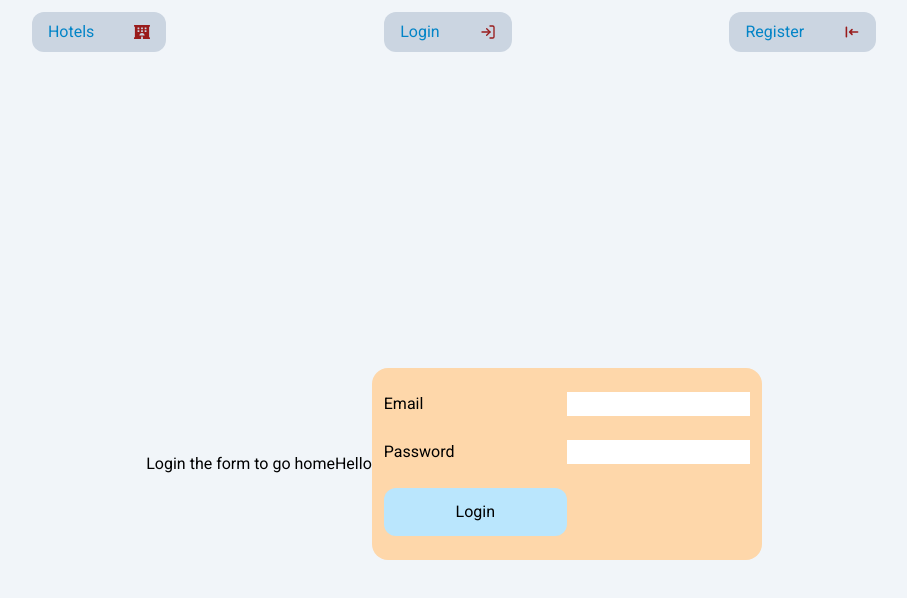
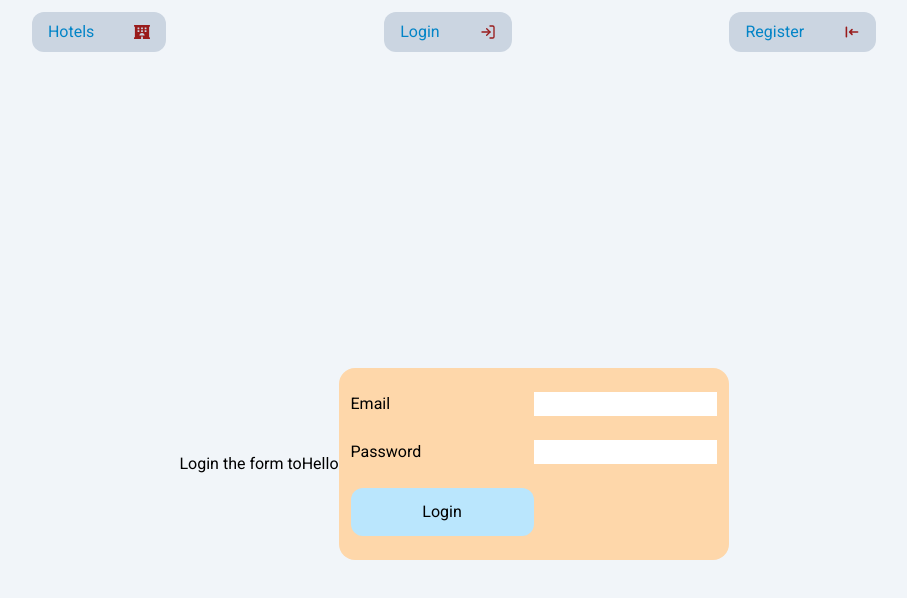
Before and after one commit to venkatsundaraj/airbnb, a React (Vite) app in the folder client/: page /login in a window 1280 px wide. Shown: the top 598 px of the page, without its empty margins (186-1093 px from the left). Built offline with nearby package versions, Linux system fonts and the light colour scheme.

Commit message:
dummy-commit1

```diff
--- a/client/src/pages/Login.jsx
+++ b/client/src/pages/Login.jsx
@@ -46,7 +46,7 @@ function Login() {
   if (isLoading) return <h1>Loading...</h1>
   return (
     <section className='w-screen h-screen flex items-center justify-center'>
-      <p>Login the form to go home</p>
+      <p>Login the form to </p>
       <h1>Hello</h1>
       <form onSubmit={formSubmitHandler} className='bg-orange-200 max-w-fit px-3 py-6 rounded-2xl grid grid-cols-2 gap-y-6 '>
         <label htmlFor="email">Email</label>
```
